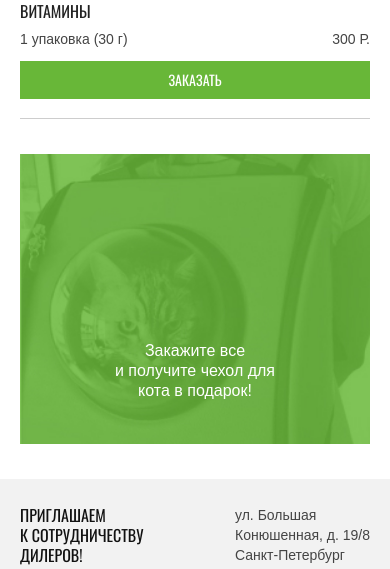
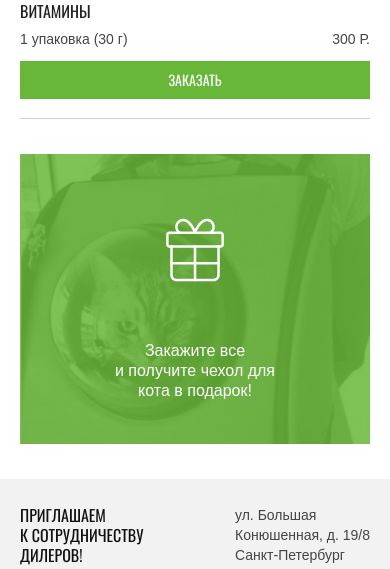
Before and after one commit to htmlacademy-adaptive/2057055-cat-energy-26, a website: page source/catalog.html in a window 390 px wide. Shown: the part 2341-2910 px from the top of the page. Drawn offline with nearby package versions, Linux system fonts and the light colour scheme; files that its build step writes are made by us from their sources.

Commit message:
Адаптивная графика

```diff
--- a/source/catalog.html
+++ b/source/catalog.html
@@ -6,7 +6,10 @@
   <meta name="viewport" content="width=device-width, initial-scale=1">
   <title>Кэт энерджи</title>
   <link rel="stylesheet" href="css/style.css">
-  <link rel="icon" href="img/favicon-32x32.png">
+  <link rel="icon" href="favicon.ico">
+  <link rel="icon" href="img/favicons/favicon.svg" type="image/svg+xml">
+  <link rel="apple-touch-icon" href="img/favicons/apple.png">
+  <link rel="manifest" href="manifest.webmanifest">
 </head>
 
 <body class="page-body">
--- a/source/less/blocks/additional-products.less
+++ b/source/less/blocks/additional-products.less
@@ -51,6 +51,7 @@
 }
 
 .additional-products__promo {
+  position: relative;
   text-align: center;
   background-color: @basic_green;
   background-image: url(../../img/background/catalog-background-mobile-1x.jpg);
@@ -71,11 +72,39 @@
   }
 
   @media @desktop {
+    margin-bottom: 35px;
     background-image: url(../../img/background/catalog-background-desktop-1x.jpg);
 
     @media (min-resolution: 2dppx) {
       background-image: url(../../img/background/catalog-background-desktop-2x.jpg);
     }
+  }
+}
+
+.additional-products__promo::after {
+  content: "";
+  width: 80px;
+  height: 80px;
+  background-image: url(../../img/icons/icon_gift.svg);
+  background-position: center;
+  background-repeat: no-repeat;
+  position: absolute;
+  top: 59px;
+  left: 50%;
+  margin-left: -40px;
+
+  @media @tablet {
+    left: 77px;
+    top: 50%;
+    margin-top: -40px;
+    margin-left: 0;
+  }
+
+  @media @desktop {
+    top: 56px;
+    left: 50%;
+    margin-left: -40px;
+    margin-top: 0;
   }
 }
 
--- a/source/less/blocks/example.less
+++ b/source/less/blocks/example.less
@@ -3,7 +3,7 @@
   background: @special_light-grey-2;
 
   @media @tablet {
-    background: none;
+    background: linear-gradient(@white 57%, @special_light-grey-2 57%);
     padding: 0;
   }
 
@@ -11,12 +11,13 @@
     display: flex;
     justify-content: space-between;
     padding: 126px 110px 75px;
+    background: linear-gradient(@white 27%, @special_light-grey-2 27%);
   }
 }
 
 .example__info {
   @media @tablet {
-    padding: 43px 30px 0;
+    padding: 43px 30px 104px;
   }
 
   @media @desktop {
--- a/source/less/blocks/range-slider.less
+++ b/source/less/blocks/range-slider.less
@@ -6,6 +6,7 @@
   @media @tablet {
     width: 560px;
     height: 512px;
+    padding-bottom: 101px;
   }
 }
 
@@ -71,5 +72,6 @@
 .range-slider__picture--after {
   object-position: right;
   position: absolute;
-  right: 50%;
+  left: 50%;
+  margin-left: -140px;
 }
```
Also changed, not shown: source/form.html (+4 -1 lines), source/index.html (+4 -1 lines), source/favicon.ico (added), source/img/favicon-32x32.png (deleted), source/img/favicons/152.png (added), source/img/favicons/apple.png (added), source/img/favicons/favicon.svg (added), source/img/icons/icon_gift.svg (added), source/manifest.webmanifest (added).
